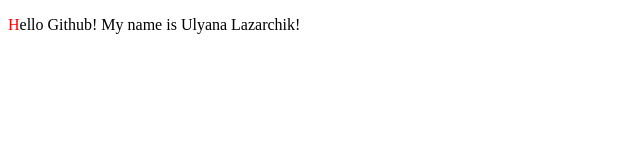
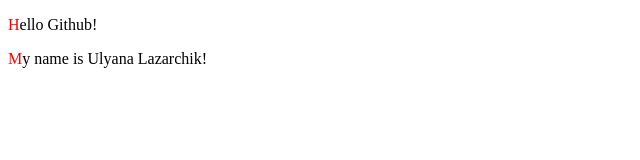
Before and after one commit to Ulia19/test-project, a plain HTML site: page index.html in a window 1280 px wide. Shown: the whole page, without its empty margins (0-640 px from the left). Drawn offline with Linux system fonts and the light colour scheme.

Commit message:
index change 5

```diff
--- a/index.html
+++ b/index.html
@@ -11,7 +11,8 @@
 </head>
 
 <body>
-    <p>Hello Github! My name is Ulyana Lazarchik!</p>
+    <p>Hello Github! </p>
+    <p>My name is Ulyana Lazarchik!</p>
 </body>
 
 </html>
```
